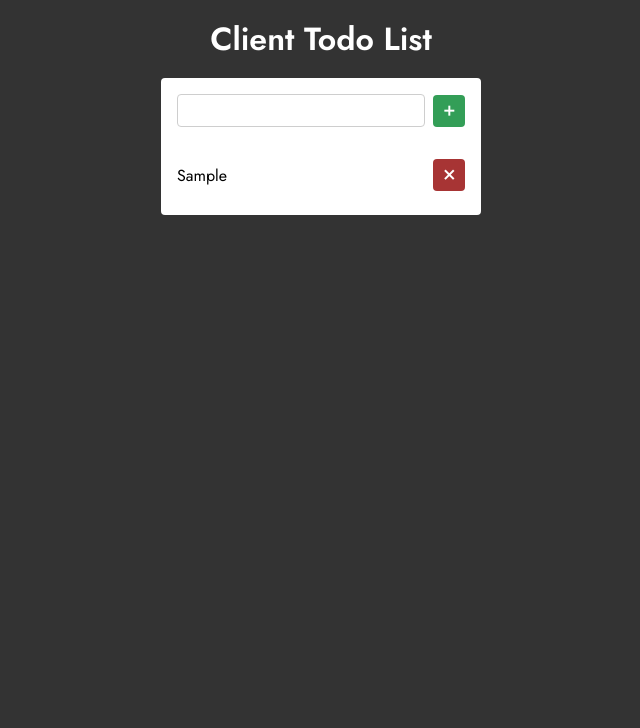
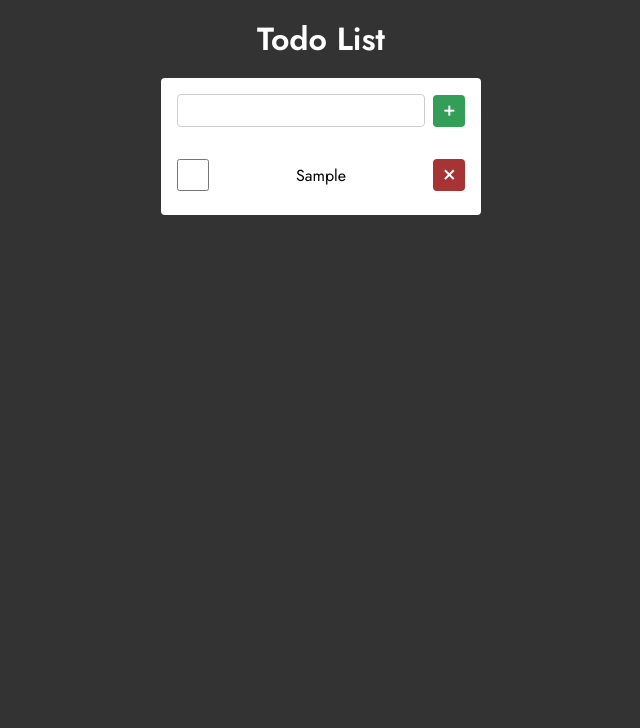
Before and after one commit to diegyoho/client-todo-list, a plain HTML site: page docs/index.html in a window 1280 px wide. Both pictures are taken after typing "Sample" into the empty fields and a click on the button "add". Shown: the top 728 px of the page, without its empty margins (319-959 px from the left). Drawn offline with Linux system fonts and the light colour scheme.

Commit message:
Complete Todo

```diff
--- a/docs/index.html
+++ b/docs/index.html
@@ -10,7 +10,7 @@
 </head>
 <body>
     <header>
-        <h1>Client Todo List</h1>
+        <h1>Todo List</h1>
     </header>
 
     <main class="container">
--- a/docs/scripts.js
+++ b/docs/scripts.js
@@ -9,13 +9,22 @@ showList()
 // BASIC FUNCTIONS
 
 function addTodo(todo) {
-    todos.push(todo)
+    todos.push({
+        todo,
+        completed: false
+    })
     saveToStorage()
     showList()
 }
 
 function removeTodo(id) {
     todos.splice(id, 1)
+    saveToStorage()
+    showList()
+}
+
+function completeTodo(id, completed) {
+    todos[id].completed = completed
     saveToStorage()
     showList()
 }
@@ -29,11 +38,24 @@ addTodoButton.addEventListener('click', () => {
     }
 })
 
-function createListItem(value, id) {
+function createListItem(todo, id) {
     const li = document.createElement('li')
     li.id = id
-    li.innerText = value
 
+    const p = document.createElement('p')
+    p.innerText = todo.todo
+
+    li.appendChild(createCompleteButton(id, todo.completed))
+    li.appendChild(p)
+    li.appendChild(createRemoveButton(id))
+
+    if(todo.completed)
+        li.classList.add('completed')
+
+    return li
+}
+
+function createRemoveButton(id) {
     const removeButton = document.createElement('button')
     removeButton.classList.add('delete')
     removeButton.innerHTML = '<i class="material-icons">close</i>'
@@ -42,9 +64,18 @@ function createListItem(value, id) {
         removeTodo(id)
     } )
 
-    li.appendChild(removeButton)
+    return removeButton
+}
 
-    return li
+function createCompleteButton(id, completed) {
+    const completeButton = document.createElement('input')
+    completeButton.type = 'checkbox'
+    completeButton.checked = completed
+    completeButton.addEventListener('click', event => {
+        completeTodo(id, !completed)
+    } )
+
+    return completeButton
 }
 
 function showList() {
--- a/docs/style.css
+++ b/docs/style.css
@@ -57,6 +57,7 @@ main.container {
 #new-todo input {
     width: 100%;
     padding: 8px 12px;
+    margin-right: 8px;
 
     border: 1px solid #cecece;
     border-radius: 4px;
@@ -68,7 +69,6 @@ main.container {
     height: 32px;
 
     padding: 8px;
-    margin-left: 8px;
 
     background-color: #339e57;
     color: white;
@@ -85,6 +85,14 @@ main.container {
     transition: background-color 200ms;
 }
 
+#todos ul li input[type="checkbox"] {
+    width: 32px;
+    height: 32px;
+    margin: 0;
+    padding: 0;
+}
+
+#todos ul li button:hover,
 #new-todo button:hover {
     background-color: #14c24e;
 }
@@ -119,6 +127,16 @@ main.container {
     background-color: #ff5c5c;
 }
 
+#todos ul li p {
+    max-width: 200px;
+    word-wrap: break-word;
+}
+
+#todos ul li.completed p {
+    color: #ccc;
+    text-decoration: line-through;
+}
+
 footer {
     margin-top: auto;
     font-size: 1.4rem;
```
Also changed, not shown: previews/preview.gif (added), 1 other file.
